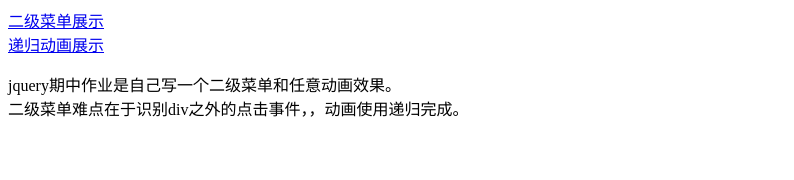
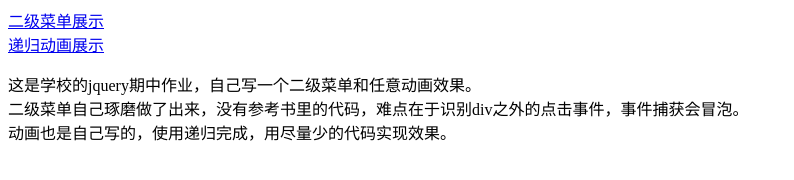
Before and after one commit to Noto1998/jq-mid-term-schoolwork, a plain HTML site: page index.html in a window 1280 px wide. Shown: the whole page, without its empty margins (0-794 px from the left). Drawn offline with Linux system fonts and the light colour scheme.

Commit message:
更新index描述

```diff
--- a/index.html
+++ b/index.html
@@ -9,8 +9,9 @@
 <body>
     <a href="/submenu.html">二级菜单展示</a><br>
     <a href="/animation.html">递归动画展示</a>
-    <p>jquery期中作业是自己写一个二级菜单和任意动画效果。<br>
-        二级菜单难点在于识别div之外的点击事件，，动画使用递归完成。</p>
+    <p>这是学校的jquery期中作业，自己写一个二级菜单和任意动画效果。<br>
+        二级菜单自己琢磨做了出来，没有参考书里的代码，难点在于识别div之外的点击事件，事件捕获会冒泡。<br>
+        动画也是自己写的，使用递归完成，用尽量少的代码实现效果。</p>
 </body>
 
 </html>
```
